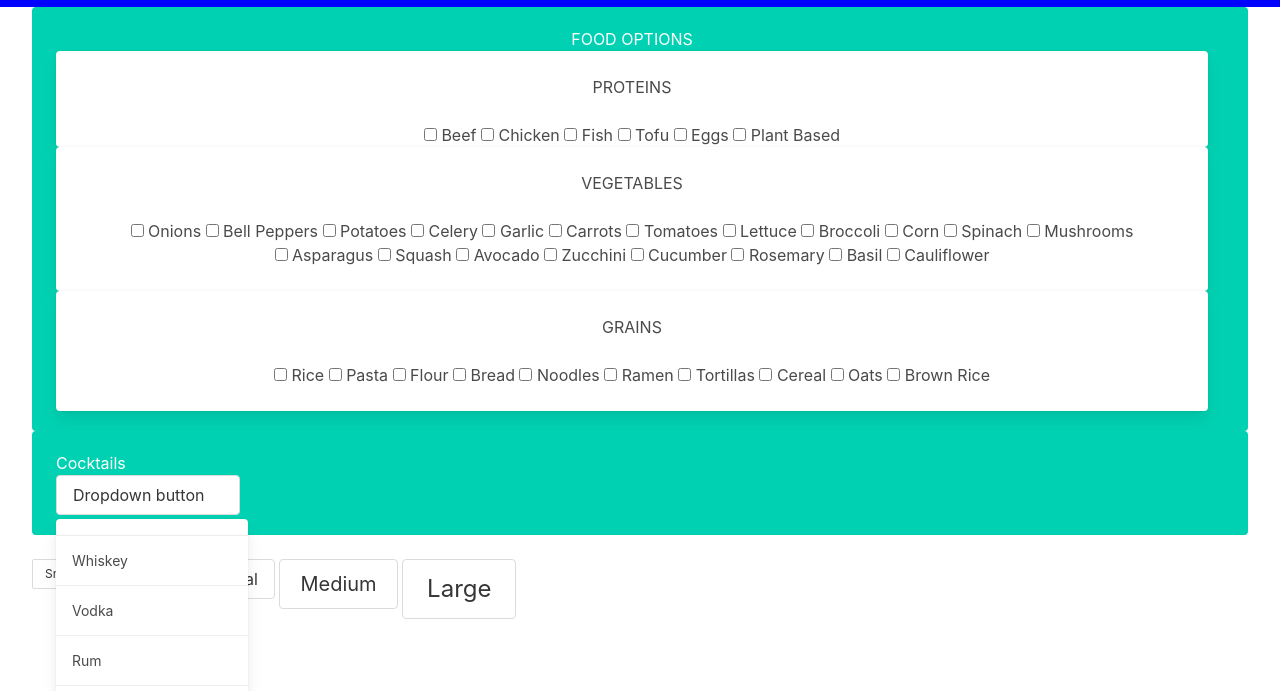
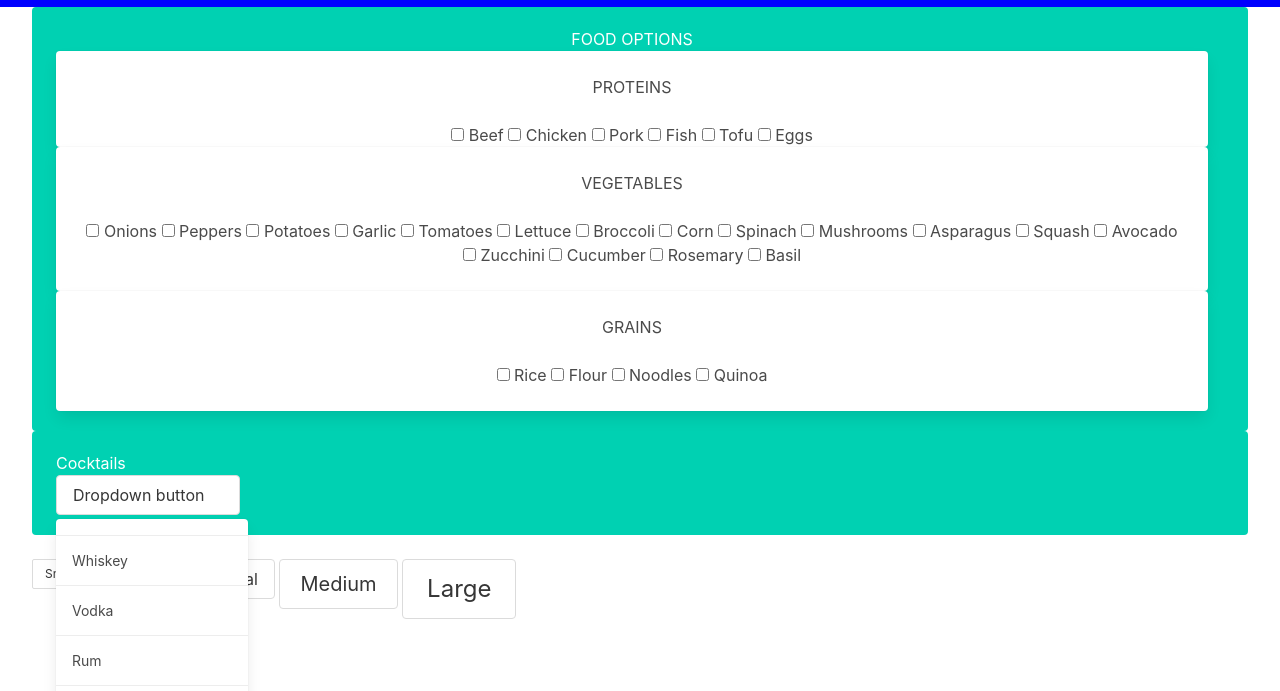
Before and after one commit to mcolumbusua21/Project1, a plain HTML site: page index.html in a window 1280 px wide. Shown: the part 85-776 px from the top of the page. Drawn offline with nearby package versions, Linux system fonts and the light colour scheme.

Commit message:
remove some ingredients

```diff
--- a/index.html
+++ b/index.html
@@ -66,14 +66,19 @@
             </div>
 
             <!-- BEEF -->
-            <label class="checkbox-beef">
+            <label class="checkbox">
               <input type="checkbox" name="proteinsCheck" data-food="beef" value="beef">
               Beef
             </label>
             <!-- Chicken -->
-            <label class="checkbox-chicken">
+            <label class="checkbox">
               <input type="checkbox" name="proteinsCheck" value="chicken">
               Chicken
+            </label>
+            <!-- Pork -->
+            <label class="checkbox">
+              <input type="checkbox" name="proteinsCheck" value="pork">
+              Pork
             </label>
             <!-- Fish -->
             <label class="checkbox">
@@ -90,11 +95,7 @@
               <input type="checkbox" name="proteinsCheck" value="eggs">
               Eggs
             </label>
-            <!-- Plant-Based -->
-            <label class="checkbox">
-              <input type="checkbox" name="proteinsCheck" value="vegetarian">
-              Plant Based
-            </label>
+
           </div>
 
           <!-- -----------------VEGETABLES-------------------- -->
@@ -108,20 +109,15 @@
                     <input type="checkbox" name="vegetablesCheck" value="onion">
                     Onions
                   </label>
-                <!-- Bell Pepper -->
+                <!-- Peppers -->
                 <label class="checkbox">
-                    <input type="checkbox" name="vegetablesCheck" value="bell_pepper">
-                    Bell Peppers
+                    <input type="checkbox" name="vegetablesCheck" value="pepper">
+                    Peppers
                   </label>
                 <!-- Potatoes -->
                 <label class="checkbox">
                     <input type="checkbox" name="vegetablesCheck" value="potatoes">
                     Potatoes
-                  </label>
-                <!-- Celere -->
-                <label class="checkbox">
-                    <input type="checkbox" name="vegetablesCheck" value="celery">
-                    Celery
                   </label>
                 <!-- Garlic -->
                 <label class="checkbox">
@@ -129,10 +125,10 @@
                     Garlic
                   </label>
                 <!-- Carrot -->
-                <label class="checkbox">
+                <!-- <label class="checkbox">
                     <input type="checkbox" name="vegetablesCheck" value="carrot">
                     Carrots
-                  </label>
+                  </label> -->
                 <!-- Tomato -->
                 <label class="checkbox">
                     <input type="checkbox" name="vegetablesCheck" value="tomatoes">
@@ -140,7 +136,7 @@
                   </label>
                 <!-- Lettuce -->
                 <label class="checkbox">
-                    <input type="checkbox" name="vegetablesCheck" value="lettuce">
+                    <input type="checkbox" name="vegetablesCheck" value="cabbage">
                     Lettuce
                   </label>
                 <!-- Broccoli -->
@@ -198,11 +194,6 @@
                     <input type="checkbox" name="vegetablesCheck" value="basil">
                     Basil
                   </label>
-                <!-- Cauliflower -->
-                <label class="checkbox">
-                    <input type="checkbox" name="vegetablesCheck" value="cauliflower">
-                    Cauliflower
-                  </label>
               </div>
             </div>
 
@@ -218,51 +209,46 @@
                     <input type="checkbox" name = "grainsCheck" value="rice">
                     Rice
                   </label>
-                  <!-- Pasta -->
-                  <label class="checkbox">
-                    <input type="checkbox" name = "grainsCheck" value="pasta">
-                    Pasta
-                  </label>
                   <!-- Flour -->
                   <label class="checkbox">
                     <input type="checkbox" name = "grainsCheck" value="flour">
                     Flour
                   </label>
                   <!-- Bread -->
-                  <label class="checkbox">
+                  <!-- <label class="checkbox">
                     <input type="checkbox" name = "grainsCheck" value="bread">
                     Bread
-                  </label>
+                  </label> -->
                   <!-- Noodles -->
                   <label class="checkbox">
-                    <input type="checkbox" name = "grainsCheck" value="noodles">
+                    <input type="checkbox" name = "grainsCheck" value="pasta">
                     Noodles
                   </label>
+                  <!-- Quinoa -->
+                  <label class="checkbox">
+                    <input type="checkbox" name = "grainsCheck" value="quinoa">
+                    Quinoa
+                  </label>
                   <!-- Ramen -->
-                  <label class="checkbox">
+                  <!-- <label class="checkbox">
                     <input type="checkbox" name = "grainsCheck" value="ramen">
                     Ramen
-                  </label>
+                  </label> -->
                   <!-- Tortillas -->
-                  <label class="checkbox">
+                  <!-- <label class="checkbox">
                     <input type="checkbox" name = "grainsCheck" value="tortilla">
                     Tortillas
-                  </label>
-                  <!-- Cereal -->
-                  <label class="checkbox">
-                    <input type="checkbox" name = "grainsCheck" value="cereal">
-                    Cereal
-                  </label>
+                  </label> -->
                   <!-- Oats -->
-                  <label class="checkbox">
+                  <!-- <label class="checkbox">
                     <input type="checkbox" name = "grainsCheck" value="oats">
                     Oats
-                  </label>
+                  </label> -->
                   <!-- Brown Rice -->
-                  <label class="checkbox">
+                  <!-- <label class="checkbox">
                     <input type="checkbox" name = "grainsCheck" value="brown_rice">
                     Brown Rice
-                  </label>
+                  </label> -->
                 </div>
               </div>
 
```
